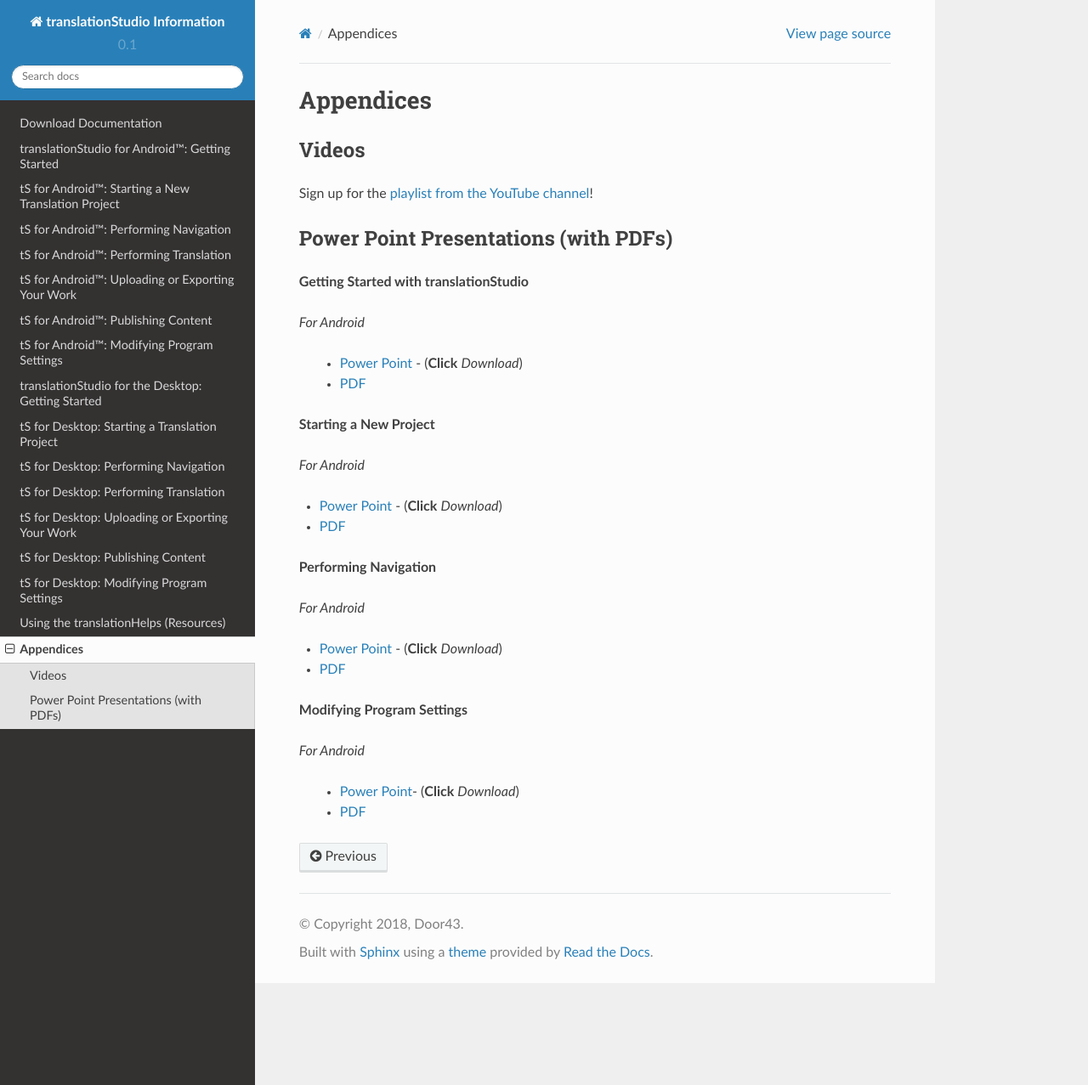
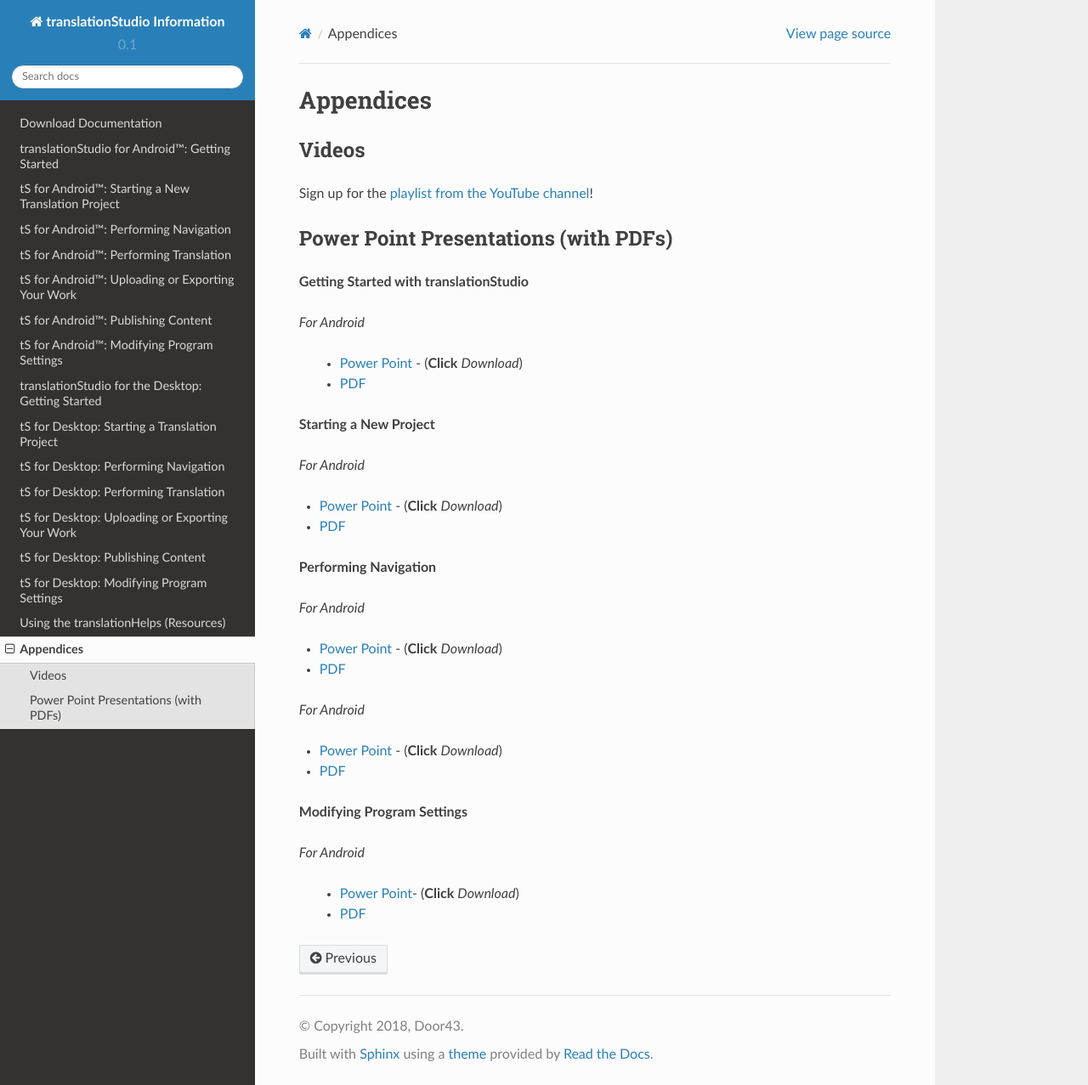
Before and after one commit to unfoldingWord-dev/translationStudio-Info, a Sphinx documentation site: the page built from docs/Appendix.rst, in a window 1280 px wide and 1277 px high. Shown: the whole window at 85% size. Built offline with Sphinx 7.4.7 and the Read the Docs theme 2.0.0, drawn with Linux system fonts in a browser that asks for light colours; pages that are not in the unit, such as notebooks, are missing from menus; part of the change alters nothing that is shown.

Commit message:
Update Appendix.rst

```diff
--- a/docs/Appendix.rst
+++ b/docs/Appendix.rst
@@ -53,14 +53,15 @@ Power Point Presentations (with PDFs)
 
 * `Power Point <https://github.com/unfoldingWord-dev/translationStudio-Info/blob/master/docs/Navigation.pptx>`_ - (**Click** *Download*)
 * `PDF <https://github.com/unfoldingWord-dev/translationStudio-Info/blob/master/docs/Navigation.pdf>`_
+
 .. *For Desktop*
 
 .. **Performing Translation**
 
-.. *For Android*
+*For Android*
 
-.. * Power Point - use the 'download' button to download from here: (https://github.com/unfoldingWord-dev/translationRecorder-Info/blob/master/presentations/translationRecorder_Recording_from_PM-Audio_Recordings_%20v1.2.4.pptx)
-..  * PDF - view the file here: (https://github.com/unfoldingWord-dev/translationRecorder-Info/blob/master/presentations/translationRecorder_Recording_from_PM-Audio_Recordings_%20v1.2.4.pdf)
+* `Power Point <https://github.com/unfoldingWord-dev/translationStudio-Info/blob/master/docs/Translate.pptx>`_ - (**Click** *Download*)
+* `PDF <https://github.com/unfoldingWord-dev/translationStudio-Info/blob/master/docs/Translate.pdf>`_
 
 .. *For Desktop*
 
```
